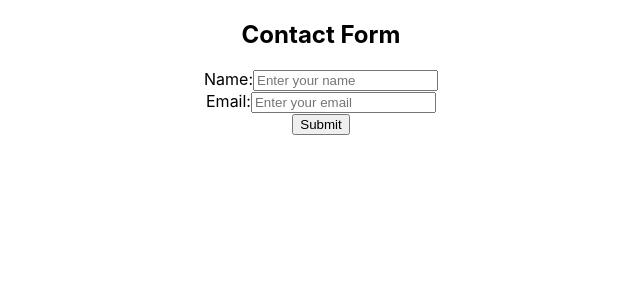
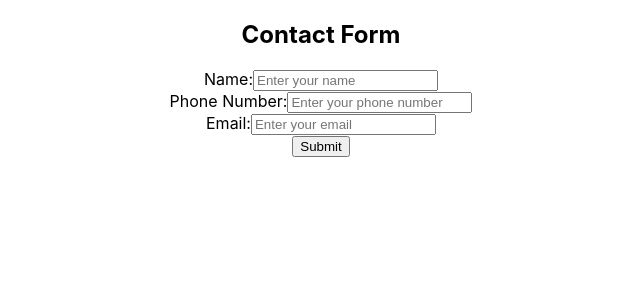
Before and after one commit to codekakshaa/test-react-project, a React (Create React App) app: page / in a window 1280 px wide. Shown: the top 300 px of the page, without its empty margins (319-959 px from the left). Built offline with nearby package versions, Linux system fonts and the light colour scheme.

Commit message:
Form update

```diff
--- a/src/App.js
+++ b/src/App.js
@@ -4,8 +4,9 @@ function App() {
   const handleSubmit = (e) => {
     e.preventDefault();
     const name = e.target.elements.name.value;
+    const phone = e.target.elements.phone.value;
     const email = e.target.elements.email.value;
-    alert(`Name: ${name}, Email: ${email}`);
+    alert(`Name: ${name}, Phone: ${phone}, Email: ${email}`);
   };
 
   return (
@@ -20,6 +21,16 @@ function App() {
               id="name"
               name="name"
               placeholder="Enter your name"
+              required
+            />
+          </div>
+          <div className="form-group">
+            <label htmlFor="phone">Phone Number:</label>
+            <input
+              type="tel"
+              id="phone"
+              name="phone"
+              placeholder="Enter your phone number"
               required
             />
           </div>
```
